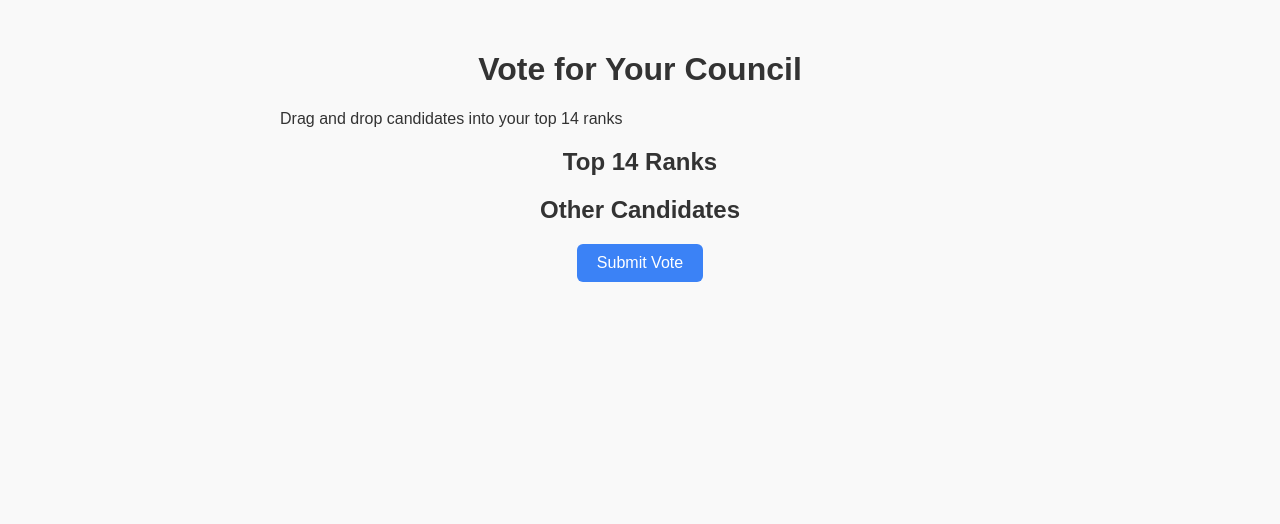
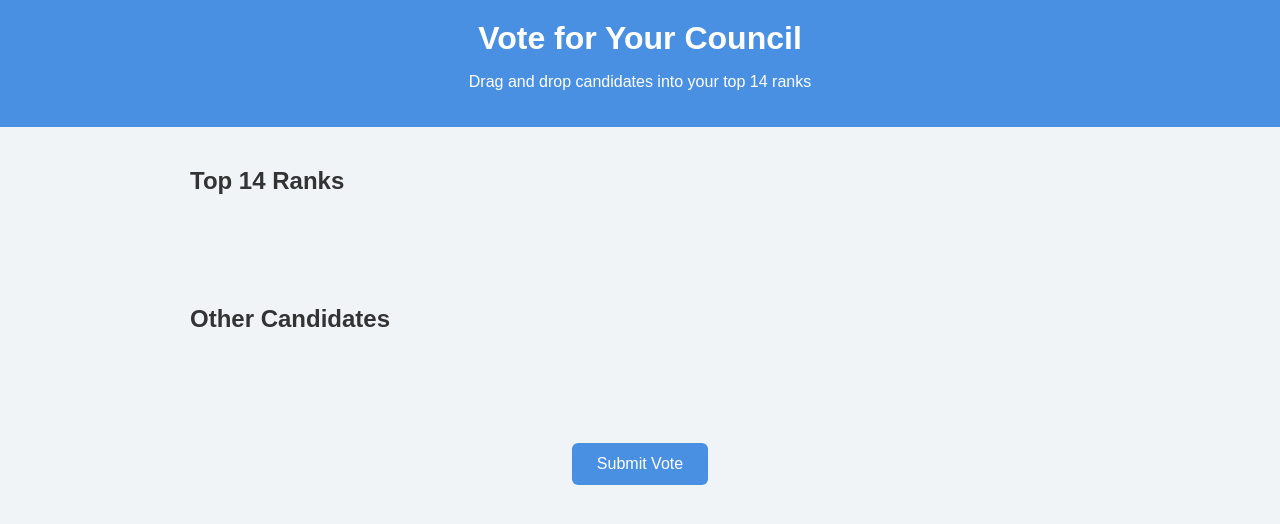
Before and after one commit to MajidDaas/RVA1.3, a website: page Frontend/index.html in a window 1280 px wide. Drawn offline with Linux system fonts and the light colour scheme; no server answers.

Commit message:
Update style.css

```diff
--- a/Frontend/style.css
+++ b/Frontend/style.css
@@ -1,61 +1,78 @@
 body {
-  font-family: Arial, sans-serif;
-  max-width: 720px;
-  margin: 20px auto;
-  padding: 10px;
-  background: #f9f9f9;
-  color: #333;
+  font-family: 'Arial', sans-serif;
+  margin: 0;
+  padding: 0;
+  background: #f0f4f7;
+  display: flex;
+  flex-direction: column;
+  align-items: center;
 }
 
-h1, h2 {
+header {
   text-align: center;
+  padding: 20px;
+  background: #4a90e2;
+  color: #fff;
+  width: 100%;
 }
 
-.draggable-list {
-  list-style: none;
-  padding: 0;
-  margin: 20px 0;
+h1 { margin: 0; }
+h2 { margin-top: 20px; margin-bottom: 10px; color: #333; }
+
+main {
+  width: 95%;
+  max-width: 900px;
+  margin-top: 20px;
 }
 
-.draggable-list li {
-  padding: 12px;
-  margin: 4px 0;
-  background: #fff;
-  border: 1px solid #ccc;
-  border-radius: 6px;
-  cursor: grab;
+.rank-container, .candidate-container {
+  display: flex;
+  flex-wrap: wrap;
+  gap: 8px;
+  min-height: 80px;
+  margin-bottom: 20px;
 }
 
-.draggable-list li:focus {
-  outline: 2px solid #3b82f6;
+.rank-card, .candidate-card {
+  background: #fff;
+  border-radius: 6px;
+  padding: 10px 12px;
+  min-width: 80px;
+  text-align: center;
+  cursor: grab;
+  user-select: none;
+  box-shadow: 0 2px 4px rgba(0,0,0,0.15);
+  transition: transform 0.15s, box-shadow 0.15s;
 }
 
-button {
-  display: block;
-  margin: 20px auto;
-  padding: 10px 20px;
+.rank-card.filled { background: #d6eaff; }
+
+.rank-card:active, .candidate-card:active {
+  transform: scale(1.05);
+  box-shadow: 0 5px 10px rgba(0,0,0,0.3);
+  cursor: grabbing;
+}
+
+button#submit-vote {
+  padding: 12px 25px;
   font-size: 16px;
-  background: #3b82f6;
+  background: #4a90e2;
   color: #fff;
   border: none;
   border-radius: 6px;
   cursor: pointer;
+  display: block;
+  margin: 20px auto;
 }
 
-button:hover {
-  background: #2563eb;
+button#submit-vote:hover {
+  background: #357ab8;
 }
 
-#admin-panel button {
-  margin: 10px;
+@media (max-width: 600px) {
+  .rank-card, .candidate-card {
+    min-width: 70px;
+    padding: 8px 10px;
+    font-size: 14px;
+  }
 }
-
-#output {
-  margin-top: 20px;
-  white-space: pre-wrap;
-  background: #e5e7eb;
-  padding: 10px;
-  border-radius: 6px;
-  max-height: 400px;
-  overflow-y: auto;
-}
```
